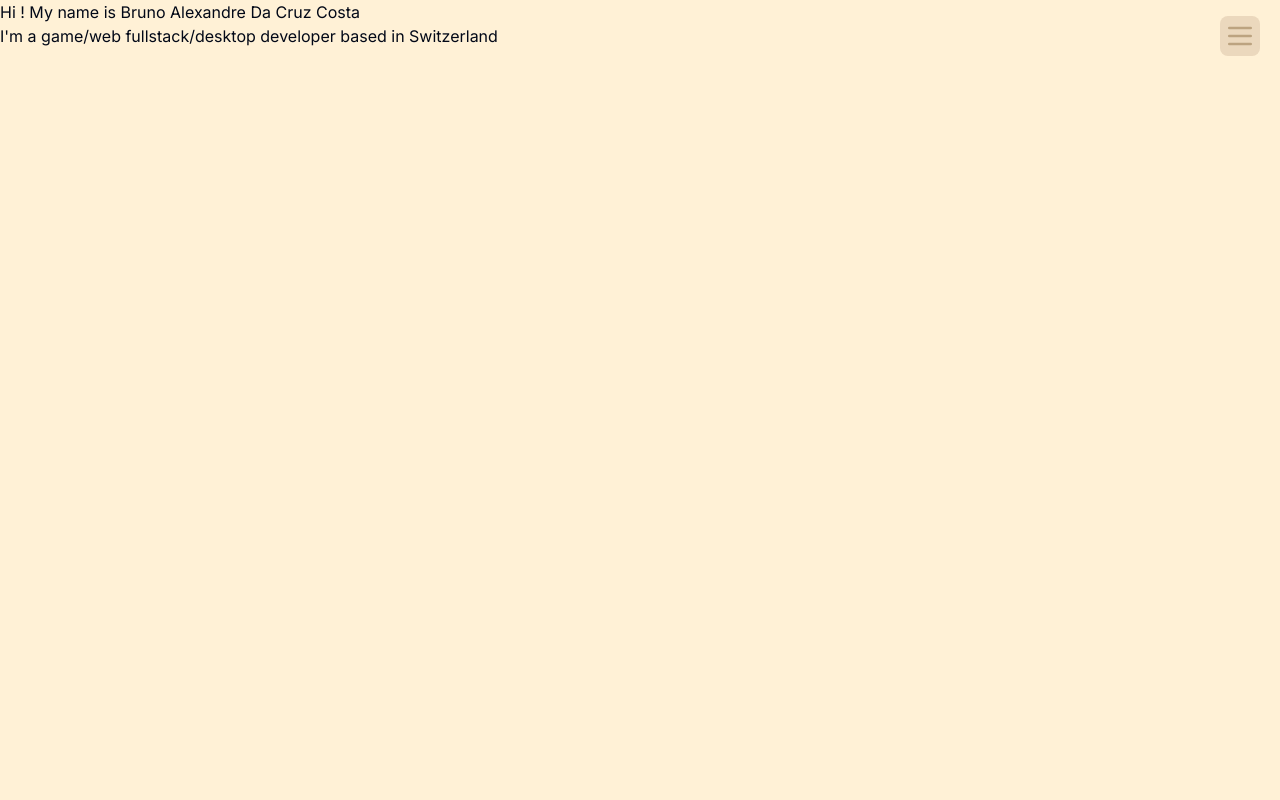
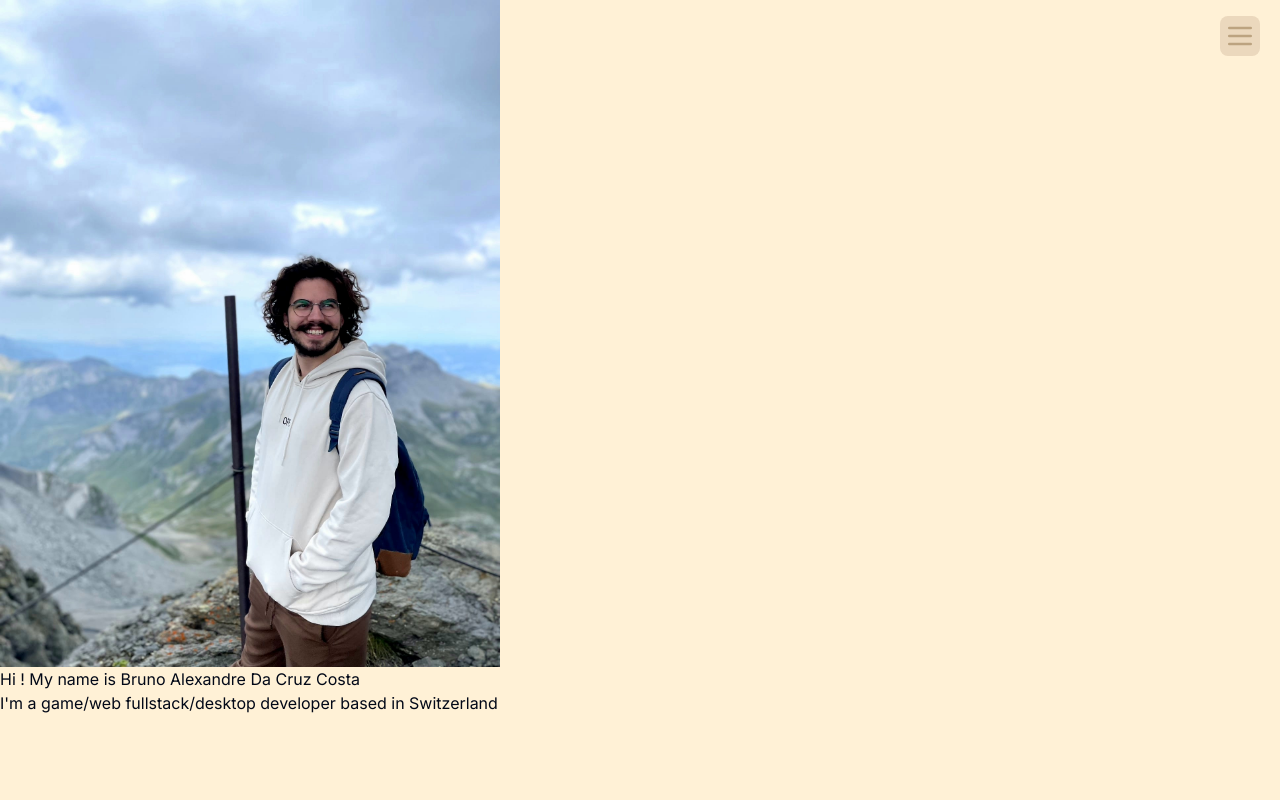
Before and after one commit to Psemata/portfolio, a Next.js app in the folder portfolio/: page /portfolio in a window 1280 px wide. Shown: the top 800 px of the page. Built offline with nearby package versions, Linux system fonts and the light colour scheme.

Commit message:
DONE : Removing from myself anchor, bad design

```diff
--- a/portfolio/app/portfolio/page.tsx
+++ b/portfolio/app/portfolio/page.tsx
@@ -1,17 +1,29 @@
-import { Button, buttonVariants } from "@/components/ui/button";
+import { buttonVariants } from "@/components/ui/button";
 import { cn } from "@/lib/utils";
 import { Github, Linkedin } from "lucide-react";
 import Link from "next/link";
+import Image from "next/image";
+import me from "@/public/Me.jpg";
 
 const Page = () => {
   return (
     <>
-      <main className="bg-primary">
+      <main className="bg-primary overflow-x-hidden">
         {/* Ma présentation */}
-        <section id="myself" className="min-h-screen">
-          <div>Hi ! My name is Bruno Alexandre Da Cruz Costa</div>
-          <div>
-            I&apos;m a game/web fullstack/desktop developer based in Switzerland
+        <section id="myself" className="relative h-[150vh]">
+          {/* Image de moi */}
+          <Image
+            src={me}
+            width={500}
+            alt="Picture of me"
+            className="z-0"
+          />
+          <div className="z-50">
+            <div>Hi ! My name is Bruno Alexandre Da Cruz Costa</div>
+            <div>
+              I&apos;m a game/web fullstack/desktop developer based in
+              Switzerland
+            </div>
           </div>
         </section>
 
@@ -47,15 +59,19 @@ const Page = () => {
               <div>
                 <Link
                   className={cn(
-                    "md:h-20 md:text-lg text-destructive",
-                    buttonVariants({ variant: "secondary" })
+                    "md:h-20 md:text-lg text-destructive shadow-lg",
+                    buttonVariants({ variant: "destructive" })
                   )}
                   href="mailto:bruno@dacruzcosta.ch"
                 >
                   Write me an email !
                 </Link>
               </div>
-              <div className="text-xl">or</div>
+              {/* <div className="text-xl">or</div> */}
+              <div className="relative flex flex-col justify-center items-center w-16 h-4 text-center text-destructive text-xl font-bold">
+                <span className="z-50 bg-accent p-2">or</span>
+                <div className="absolute top-1/2 left-0 w-full h-0.5 bg-destructive z-0"></div>
+              </div>
               <div className="flex flex-row gap-4">
                 <Link href="https://github.com/Psemata">
                   <Github className="md:h-10 md:w-10 hover:text-secondary" />
@@ -66,7 +82,7 @@ const Page = () => {
               </div>
             </div>
             <div>
-              <div className="text-sm">
+              <div className="text-xs md:text-sm">
                 Designed & built by{" "}
                 <Link
                   href="https://github.com/Psemata"
```
Also changed, not shown: portfolio/public/Me.jpg (added).
